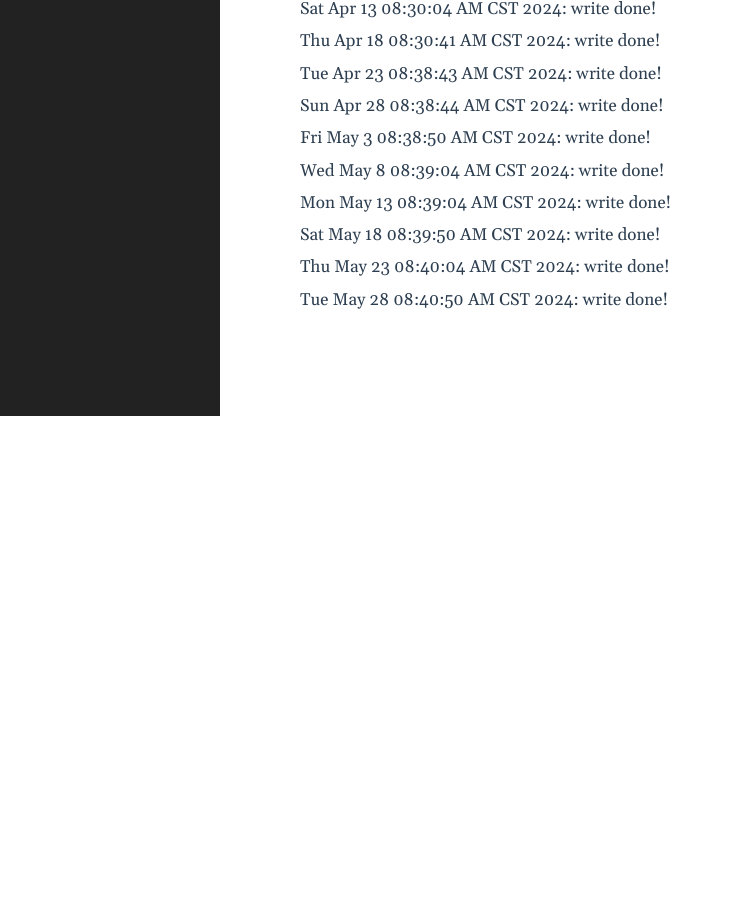
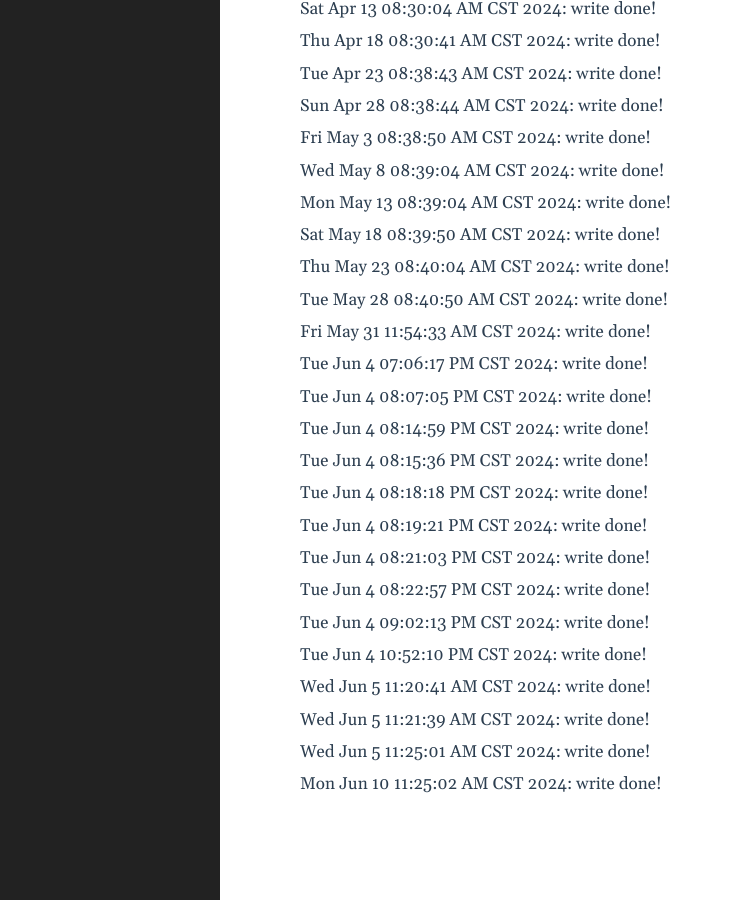
Before and after one commit to lclgo/lclgo.github.io, a Jekyll site: the page built from _posts/2023-03-10-weekly.md, in a window 1280 px wide and 900 px high, scrolled down 1406 px. Shown: the whole window, without its empty margins (0-733 px from the left). Built offline with Jekyll 4.4.1, drawn with Linux system fonts in a browser that asks for light colours; before the commit the page ends 1822 px from its top, so only the background shows below that.

Commit message:
timer check

```diff
--- a/_posts/2023-03-10-weekly.md
+++ b/_posts/2023-03-10-weekly.md
@@ -99,3 +99,33 @@ Sat May 18 08:39:50 AM CST 2024: write done!
 Thu May 23 08:40:04 AM CST 2024: write done!
 
 Tue May 28 08:40:50 AM CST 2024: write done!
+
+Fri May 31 11:54:33 AM CST 2024: write done!
+
+Tue Jun  4 07:06:17 PM CST 2024: write done!
+
+Tue Jun  4 08:07:05 PM CST 2024: write done!
+
+Tue Jun  4 08:14:59 PM CST 2024: write done!
+
+Tue Jun  4 08:15:36 PM CST 2024: write done!
+
+Tue Jun  4 08:18:18 PM CST 2024: write done!
+
+Tue Jun  4 08:19:21 PM CST 2024: write done!
+
+Tue Jun  4 08:21:03 PM CST 2024: write done!
+
+Tue Jun  4 08:22:57 PM CST 2024: write done!
+
+Tue Jun  4 09:02:13 PM CST 2024: write done!
+
+Tue Jun  4 10:52:10 PM CST 2024: write done!
+
+Wed Jun  5 11:20:41 AM CST 2024: write done!
+
+Wed Jun  5 11:21:39 AM CST 2024: write done!
+
+Wed Jun  5 11:25:01 AM CST 2024: write done!
+
+Mon Jun 10 11:25:02 AM CST 2024: write done!
```
